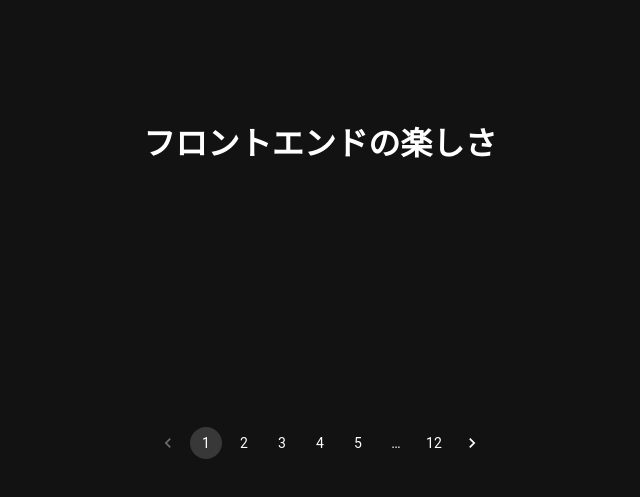
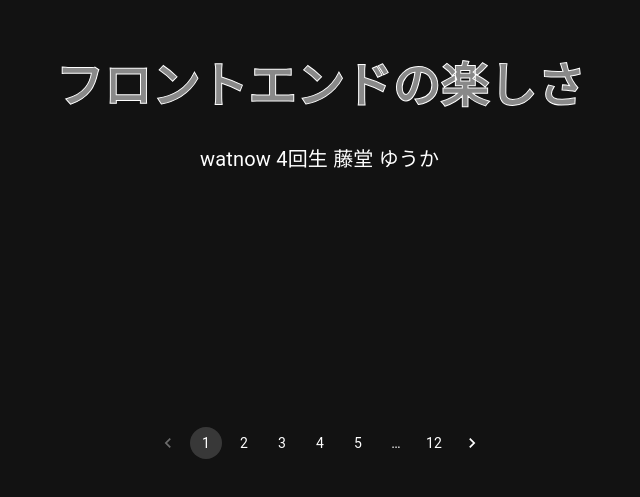
Before and after one commit to YukaChoco/frontend-lt, a Next.js app: page / in a window 1280 px wide. Shown: the part 281-778 px from the top of the page, without its empty margins (320-960 px from the left). Built offline with nearby package versions, Linux system fonts and the light colour scheme.

Commit message:
header・名前をレスポンシブに

```diff
--- a/pages/index.tsx
+++ b/pages/index.tsx
@@ -6,7 +6,13 @@ import { Transition } from "@mantine/core";
 export default function Home() {
   const [activePage, setPage] = useState(1);
   const items = [
-    <div></div>,
+    <div>
+      {/* h1タグの幅だけ余白を作る */}
+      <Box height="5vh" />
+      <Typography pt={4} fontSize={20}>
+        watnow 4回生 藤堂 ゆうか
+      </Typography>
+    </div>,
     <Typography>hugahuga</Typography>,
     <Typography>helloWorld</Typography>,
     <Typography>hogehoge</Typography>,
@@ -21,7 +27,8 @@ export default function Home() {
   ];
 
   const titleStyle = {
-    top: activePage === 1 ? "40vh" : "0",
+    top: activePage === 1 ? "30vh" : "0",
+    fontSize: activePage !== 1 ? "2rem" : undefined,
   };
 
   return (
@@ -37,6 +44,9 @@ export default function Home() {
       </Head>
       <main>
         <h1 style={titleStyle}>フロントエンドの楽しさ</h1>
+
+        {/* h1タグの幅だけ余白を作る */}
+        <Box height="5vh" />
 
         <Box style={{ position: "relative" }} className="slide">
           {items.map((item, index) => (
--- a/styles/globals.css
+++ b/styles/globals.css
@@ -35,7 +35,17 @@ main {
 h1 {
   padding-top: 60px;
   position: absolute;
-  transition: top 1s;
+  transition: top 1s, font-size 1s;
+  color : rgba(255, 255, 255, 0.5);
+  -webkit-text-stroke: 1px white;
+
+  font-size: 2rem;
+}
+@media screen and (min-width: 480px) {
+	/* スマホ */
+	h1{
+		font-size: 3rem;
+	}
 }
 
 .slide{
```
